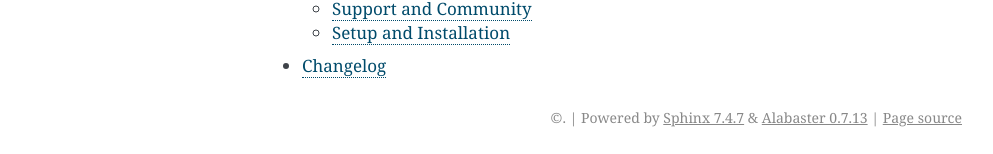
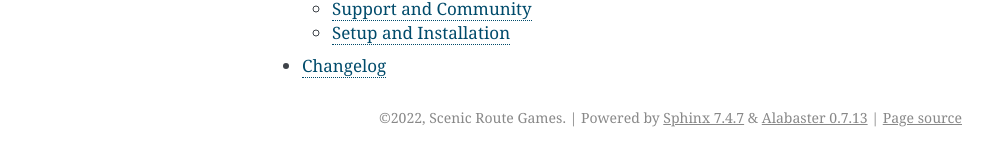
Before and after one commit to apoapse1/somnium-fur-enderal, a Sphinx documentation site: the page built from source/index.rst, in a window 1280 px wide. Shown: the part 1476-1630 px from the top of the page, without its empty margins (148-1141 px from the left). Built offline with Sphinx 7.4.7, drawn with Linux system fonts in a browser that asks for light colours.

Commit message:
Update conf.py

```diff
--- a/source/conf.py
+++ b/source/conf.py
@@ -18,7 +18,7 @@
 # -- Project information -----------------------------------------------------
 
 project = 'Somnium'
-#copyright = '2021, The Librum Team'
+copyright = '2022, Scenic Route Games'
 author = 'Scenic Route Games'
 
 # The full version, including alpha/beta/rc tags
```
